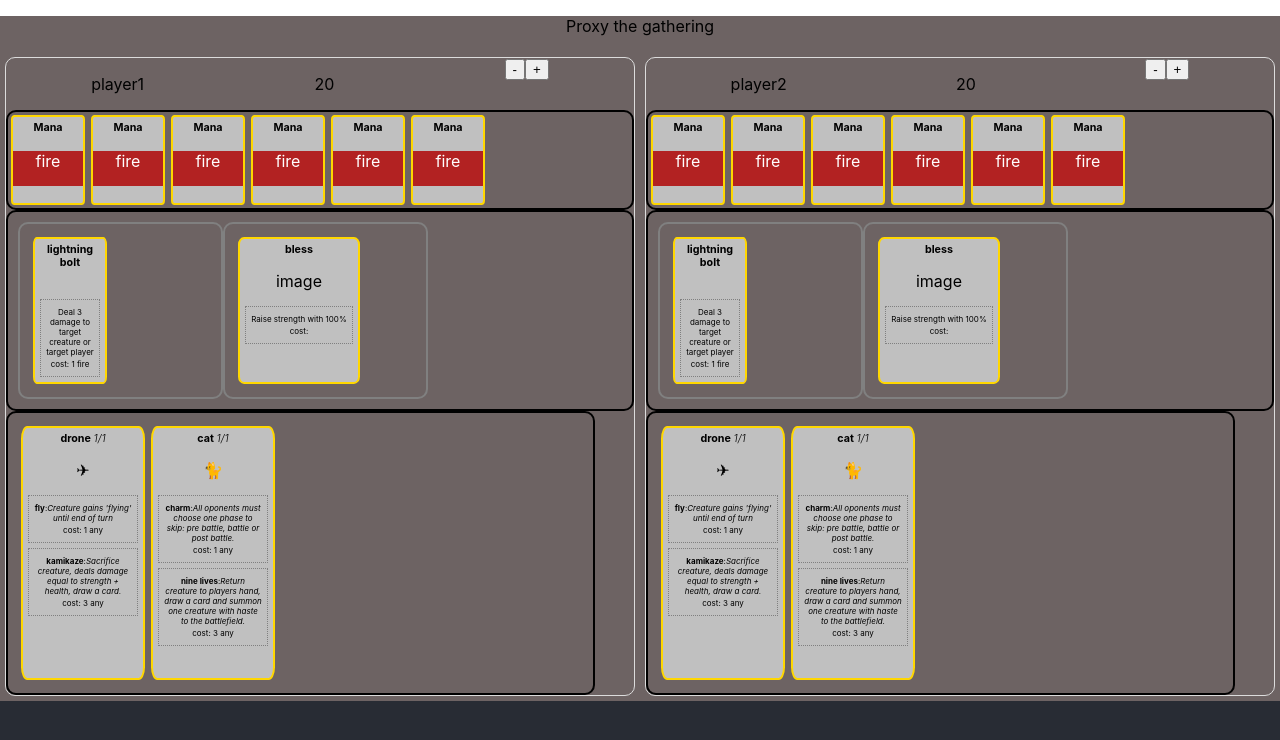
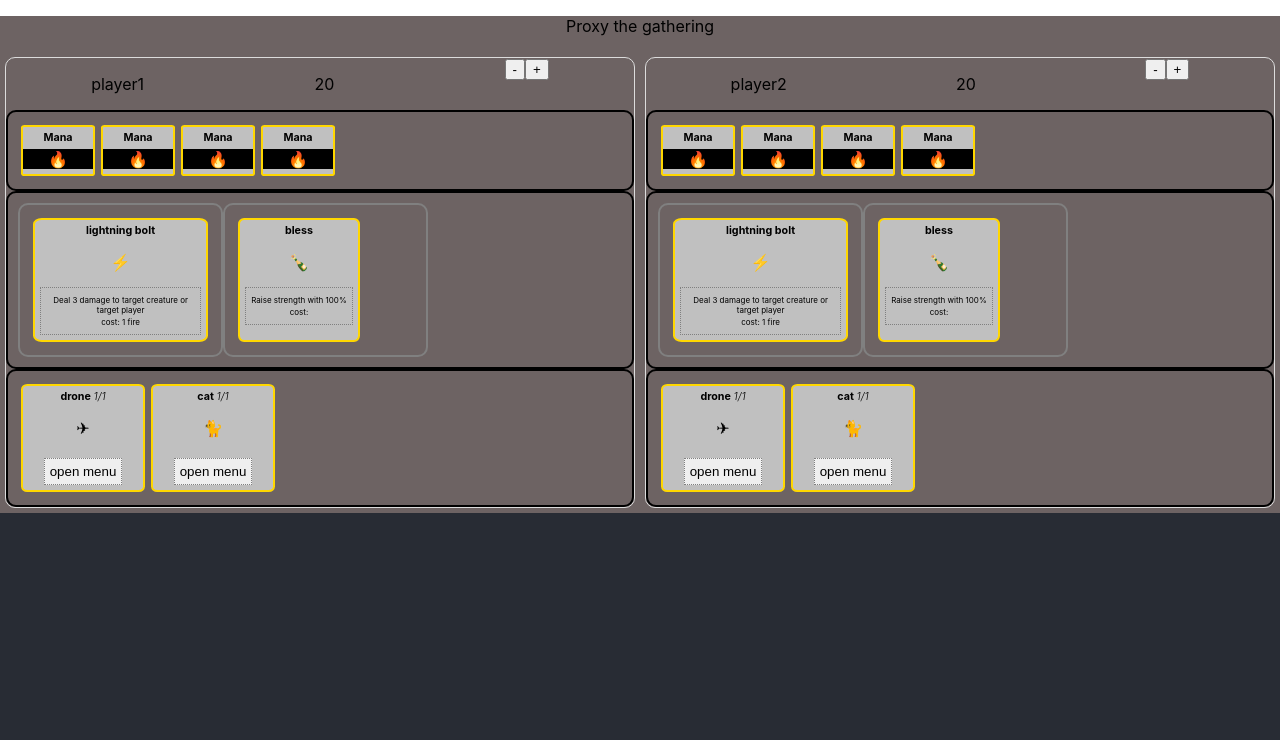
Before and after one commit to b-blom/react-sandbox, a React (Create React App) app: page / in a window 1280 px wide. Shown: the top 740 px of the page. Built offline with nearby package versions, Linux system fonts and the light colour scheme.

Commit message:
more improvements

```diff
--- a/src/game/Game.jsx
+++ b/src/game/Game.jsx
@@ -13,19 +13,17 @@ export default function Game() {
   const [actionMessage, setactionMessage] = useState(null);
 
   const [manaDeck, setmanaDeck] = useState([
-    { cardType: "resource", manaType: "fire" },
-    { cardType: "resource", manaType: "fire" },
-    { cardType: "resource", manaType: "fire" },
-    { cardType: "resource", manaType: "fire" },
-    { cardType: "resource", manaType: "fire" },
-    { cardType: "resource", manaType: "fire" },
-
+    { cardType: "resource", manaImage: "🔥", manaType: "fire" },
+    { cardType: "resource", manaImage: "🔥", manaType: "fire" },
+    { cardType: "resource", manaImage: "🔥", manaType: "fire" },
+    { cardType: "resource", manaImage: "🔥", manaType: "fire" },
   ]);
 
   const [instantsDeck, setinstantsDeck] = useState([
     {
       instantName: "lightning bolt",
       instantDescription: "Deal 3 damage to target creature or target player",
+      instantImage: "⚡",
       instantCost: "1 fire"
     }
   ]);
@@ -33,7 +31,7 @@ export default function Game() {
   const [sorceryDeck, setsorceryDeck] = useState([{
     sorceryName: "bless",
     sorceryDescription: "Raise strength with 100%",
-    sorceryImage: "image",
+    sorceryImage: "🍾",
     sorcreyCost: "1 any"
   }]);
 
@@ -78,6 +76,7 @@ export default function Game() {
           instantsDeck={instantsDeck}
           sorceryDeck={sorceryDeck}
           creatureDeck={creatureDeck}
+
         />
         <Player
           playerName="player2"
--- a/src/game/cards/Card.css
+++ b/src/game/cards/Card.css
@@ -5,19 +5,18 @@
 }
 
 .mana-wrapper {
-
   border: 2px solid black;
   border-radius: 10px;
   display: flex;
   flex-direction: row;
   flex-wrap: wrap;
+  padding: 10px;
 }
 
 .creature-wrapper{
   display: flex;
   flex-direction: row;
   flex-wrap: wrap;
-  width: 90%;
   border: 2px solid black;
   border-radius: 10px;
   padding: 10px;
@@ -76,10 +75,13 @@
 
 .mana-color {
   width: 100%;
-  height: 35px;
-  margin-top: 17px;
-  margin-bottom: 17px;
-  background-color: firebrick;
+  margin-top: 5px;
+  margin-bottom: 5px;
+  background-color: black;
+}
+.mana-image{
+  margin: 0 auto;
+
 }
 
 .small-font{
@@ -87,13 +89,10 @@
   margin: 2px 0px;
 }
 
-.instant-card {
-  width: 70px
-}
+
 
 .creature-card {
 width: 120px;
-height: 250px;
 }
 
 .creature-image{
@@ -107,6 +106,12 @@ height: 250px;
   padding: 5px;
 }
 
+.utility-button{
+  border: 1px dotted gray;
+  margin: 5px;
+  padding: 5px;
+}
+
 .ability-button:hover {
   background-color: rgba(255, 217, 0, 0.384);
   cursor: grabbing;
--- a/src/game/cards/CreatureCard.jsx
+++ b/src/game/cards/CreatureCard.jsx
@@ -1,7 +1,8 @@
-import React from 'react';
+import React, { useState } from 'react';
 import "./Card.css";
 
 export default function CreatureCard(props) {
+  const [big, setBig] = useState(false);
   return (
     <div className="playing-card creature-card">
       <h6>{props.card.creatureName} {"  "}
@@ -10,11 +11,30 @@ export default function CreatureCard(props) {
         </span>
       </h6>
       <div className="creature-image">{props.card.creatureImage}</div>
-      {props.card.abilities.map((ability, index) => {
+      {big ?
+        <button className="utility-button" onClick={() => {
+          console.log("hide", props.card.creatureName);
+          setBig(false);;
+        }}>
+          hide menu
+        </button>
+        :
+        <button className="utility-button" onClick={() => {
+          console.log(`open`, props.card.creatureName, ":", props.card);
+          setBig(true);
+        }}
+        >
+          open menu
+        </button>
+
+      }
+      {
+        big &&
+        props.card.abilities.map((ability, index) => {
           return (
             <div className="ability-button" id={index}>
 
-            <p className="small-font " >
+              <p className="small-font "  >
                 <span>
                   <b>{ability.abilityName}</b>
                 </span>:
@@ -27,7 +47,8 @@ export default function CreatureCard(props) {
               </p>
             </div>
           );
-      })}
-    </div>
+        })
+      }
+    </div >
   );
 }
--- a/src/game/cards/InstantCard.jsx
+++ b/src/game/cards/InstantCard.jsx
@@ -3,7 +3,7 @@ import "./Card.css";
 
 export default function InstantCard(props) {
   return (
-    <div className="playing-card instant-card">
+    <div className="playing-card">
       <h6>{props.card.instantName}</h6>
       <div className="creature-image">
         {props.card.instantImage}
--- a/src/game/cards/ManaCard.jsx
+++ b/src/game/cards/ManaCard.jsx
@@ -7,7 +7,9 @@ export default function ManaCard(props) {
     <div className="mana-card playing-card">
       <h6>Mana</h6>
       <div className="mana-color">
-        <p style={{ color: "white" }}>{props.card.manaType}</p>
+        <div className="mana-image">
+          {props.card.manaImage}
+        </div>
       </div>
     </div>
   );
--- a/src/game/cards/SorceryCard.jsx
+++ b/src/game/cards/SorceryCard.jsx
@@ -1,10 +1,35 @@
-import React from 'react';
+import React, { useState } from 'react';
 import "./Card.css";
 
+
 export default function SorceryCard(props) {
+
+  const CardDetails = ({ handleMouseOver, handleMouseOut }) => {
+    return (
+      <div  >
+
+      </div>
+    );
+  };
+
+  const [showCardDetails, setShowCardDetails] = useState(false);
+  const [isHovering, setIsHovering] = useState(false);
+  const handleMouseOver = () => {
+    setShowCardDetails(true);
+
+  };
+  const handleMouseOut = () => {
+    setShowCardDetails(false);
+  };
+
+
   return (
-    <div className="playing-card sorcery-card">
-      <h6> {props.card.sorceryName} </h6>
+    <div className="playing-card"
+      onMouseOver={handleMouseOver}
+      onMouseOut={handleMouseOut}
+    >
+      <h6 handleMouseOver={handleMouseOver}
+        handleMouseOut={handleMouseOut}> {props.card.sorceryName}</h6>
       <div className="creature-image">
         {props.card.sorceryImage}
       </div>
@@ -16,6 +41,10 @@ export default function SorceryCard(props) {
           cost: {props.card.sorceryCost}
         </p>
       </div>
+      {showCardDetails && <CardDetails
+        onMouseOver={handleMouseOver}
+        onMouseOut={handleMouseOut} />
+      }
     </div>
   );
 }
--- a/src/game/gameComponents/Player.jsx
+++ b/src/game/gameComponents/Player.jsx
@@ -6,6 +6,8 @@ import CreatureCard from '../cards/CreatureCard';
 
 export default function Player(props) {
   const [playerHp, setplayerHp] = useState(20);
+  const [activeCard, setActiveCard] = useState(null);
+
 
   if (playerHp <= 0) {
     return (
@@ -46,10 +48,15 @@ export default function Player(props) {
         </div>
       </div>
       <div className="creature-wrapper">
-
-        {props.creatureDeck && props.creatureDeck.map((card, index) => {
-          return (<CreatureCard card={card} id={index} />);
-        })}
+        {
+          props.creatureDeck && props.creatureDeck.map((card, index) => {
+            return (
+              <CreatureCard
+                card={card}
+                id={index}
+              />);
+          })
+        }
       </div>
     </div>
   );
```
Lines whose indentation alone changed are shown as unchanged.
